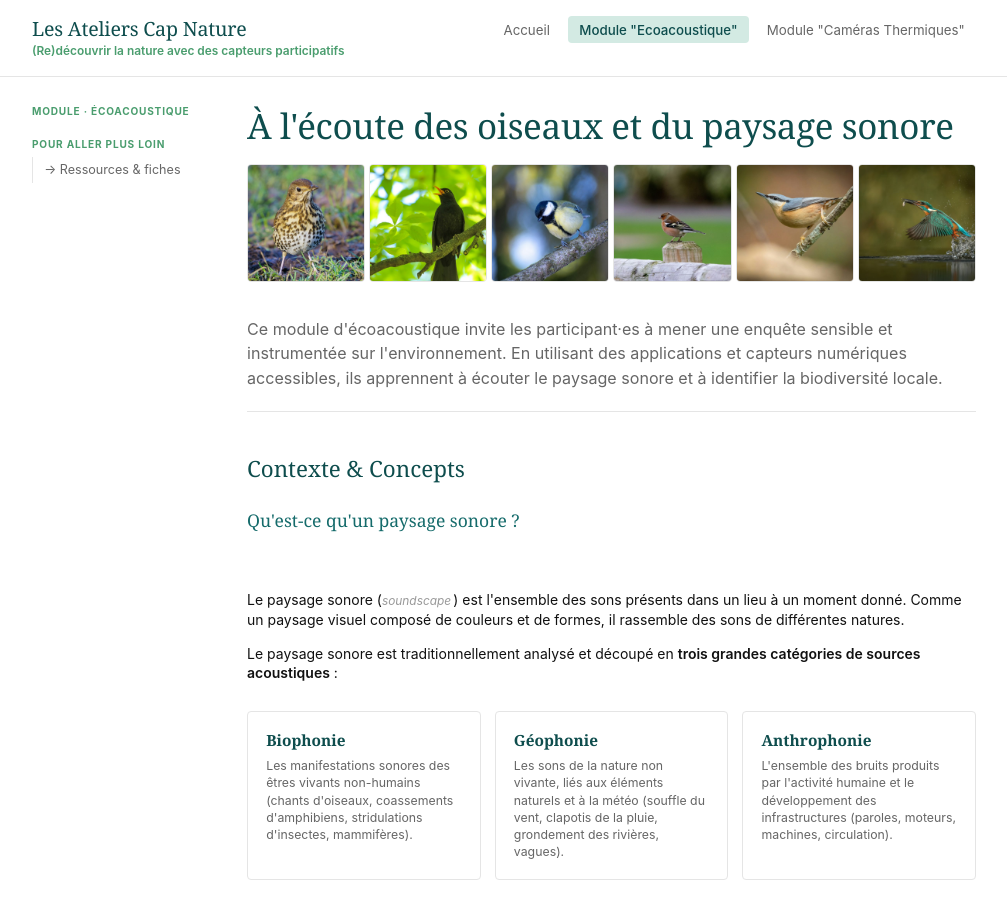
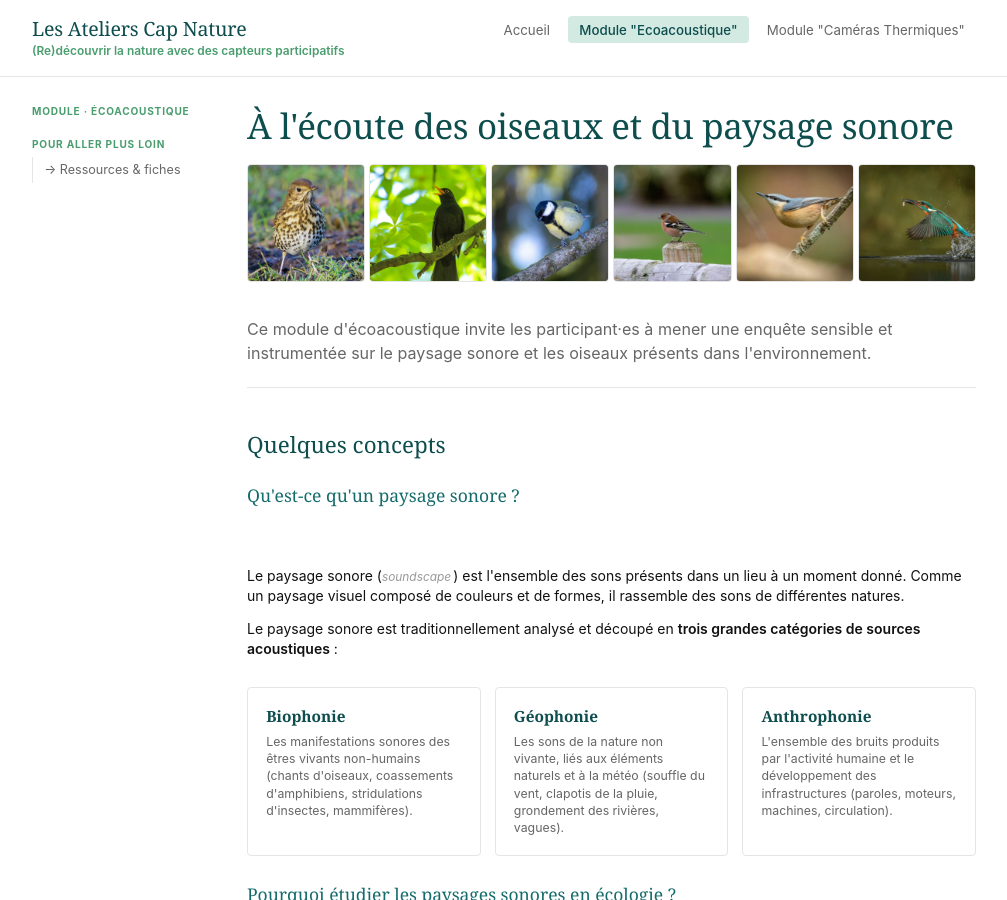
Before and after one commit to marieleapouliquen/wiki-cap-nature, a Jekyll site: the page built from _pages/module-oiseaux/index.md, in a window 1280 px wide and 900 px high. Shown: the whole window, without its empty margins (136-1143 px from the left). Built offline with Jekyll 4.4.1, drawn with Linux system fonts in a browser that asks for light colours.

Commit message:
Update index.md

```diff
--- a/_pages/module-oiseaux/index.md
+++ b/_pages/module-oiseaux/index.md
@@ -45,11 +45,9 @@ soundscape:
 
 <main class="content">
 
-  <p class="page-lead">
-    Ce module d'écoacoustique invite les participant·es à mener une enquête sensible et instrumentée sur l'environnement. En utilisant des applications et capteurs numériques accessibles, ils apprennent à écouter le paysage sonore et à identifier la biodiversité locale.
-  </p>
+  <p class="page-lead"> Ce module d'écoacoustique invite les participant·es à mener une enquête sensible et instrumentée sur le paysage sonore et les oiseaux présents dans l'environnement. </p>
 
-  <h2>Contexte & Concepts</h2>
+  <h2>Quelques concepts</h2>
 
   <h3>Qu'est-ce qu'un paysage sonore ?</h3>
   <p>Le paysage sonore (<em>soundscape</em>) est l'ensemble des sons présents dans un lieu à un moment donné. Comme un paysage visuel composé de couleurs et de formes, il rassemble des sons de différentes natures.</p>
```
